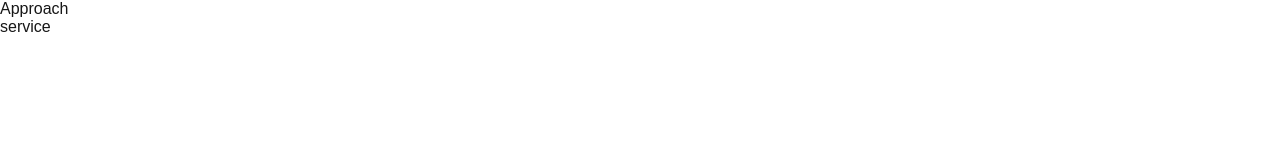
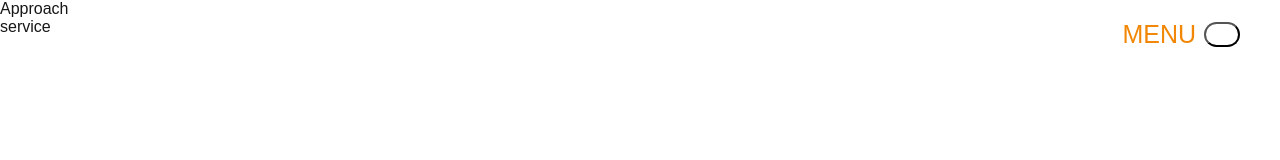
Before and after one commit to ideal402/Portfolio, a Next.js app: page / in a window 1280 px wide. Shown: the top 160 px of the page. Built offline with nearby package versions, Linux system fonts and the light colour scheme.

Commit message:
add navbar

```diff
--- a/src/app/home/HeroSection.tsx
+++ b/src/app/home/HeroSection.tsx
@@ -22,7 +22,7 @@ function HeroSection() {
           height:"100vh",
           width: "100%",
           y:smoothY,
-          backgroundColor:"gray",
+          backgroundColor:"#0D0D0D",
           zIndex:"1",
         }}
       />
--- a/src/app/page.tsx
+++ b/src/app/page.tsx
@@ -3,12 +3,15 @@
 import HeroSection from "./home/HeroSection";
 import Approach from "./home/Approach";
 import Service from "./home/Service";
+import Navbar  from "../component/Navbar";
 
 export default function Home() {
   return (
     <>
       <div>
-        <header></header>
+        <header>
+          <Navbar/>
+        </header>
       </div>
       <main>
         <HeroSection/>
--- /dev/null
+++ b/src/component/Navbar.tsx
@@ -0,0 +1,38 @@
+"use client"
+
+import React, {useState} from "react";
+import {motion} from "framer-motion"
+import style from "./navbar.module.css"
+
+export default function Navbar(){
+
+    const [isMenuOpen, setMeunOpen] = useState(false);
+
+    const handleMenuToggle = () => {
+        setMeunOpen(!isMenuOpen);
+    };
+
+    const menuVarient = {
+        closed: {x : "100%"},
+        open: {x: 0},
+    };
+
+    return(
+        <>
+            <div className={style.mainContainer}>
+                <p className={style.text}>MENU</p>
+                <button
+                    className={style.toggle}
+                    onClick={handleMenuToggle}
+                ></button>
+            </div>
+            <motion.div
+                className={style.menu}
+                initial="closed"
+                animate={isMenuOpen ? "open" : "closed"}
+                variants={menuVarient}
+                transition={{type:"tween", duration: 0.4}}
+            />
+        </>
+    )
+};
--- /dev/null
+++ b/src/component/navbar.module.css
@@ -0,0 +1,35 @@
+.mainContainer{
+    width: 100vw;
+    height: auto;
+    position: fixed;
+    z-index: 9999;
+    background-color: none;
+    padding: 20px 40px;
+    display: flex;
+    justify-content: end;
+    align-items: center;
+}
+.text{
+    width: auto;
+    padding-right: 8px;
+    font-size: 25px;
+    text-align: center;
+    color: #F28705;
+
+}
+.toggle{
+    width:3%;
+    height: 25px;
+    background-color: white;
+    border-radius: 15px;
+}
+
+.menu{
+    position: fixed;
+    right: 0;
+    height: 100vh;
+    width: 30%;
+    background-color: gray;
+    opacity: 70%;
+    z-index: 9998;
+}
```
Also changed, not shown: src/app/home/home.module.css (line endings or trailing spaces).
